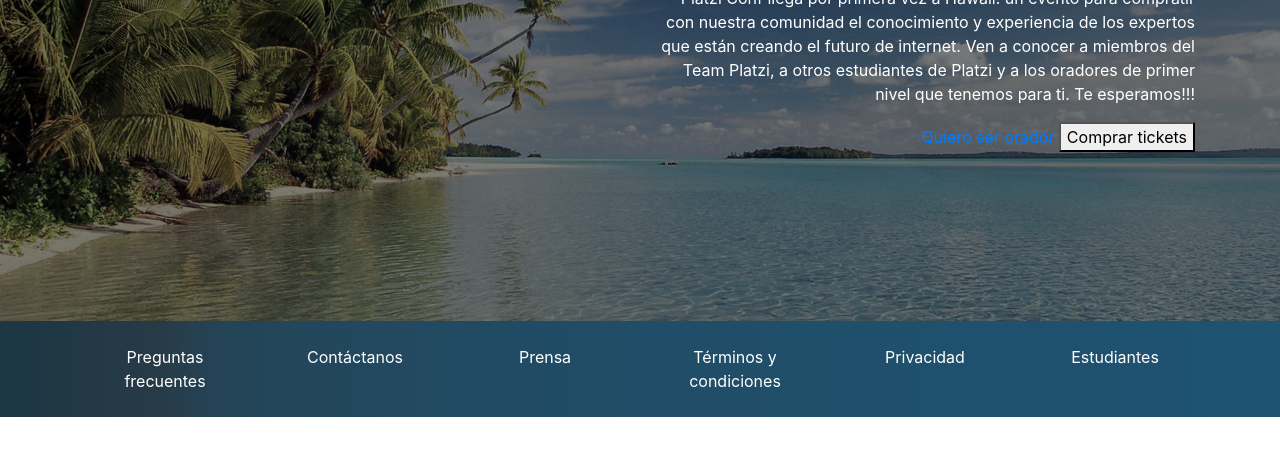
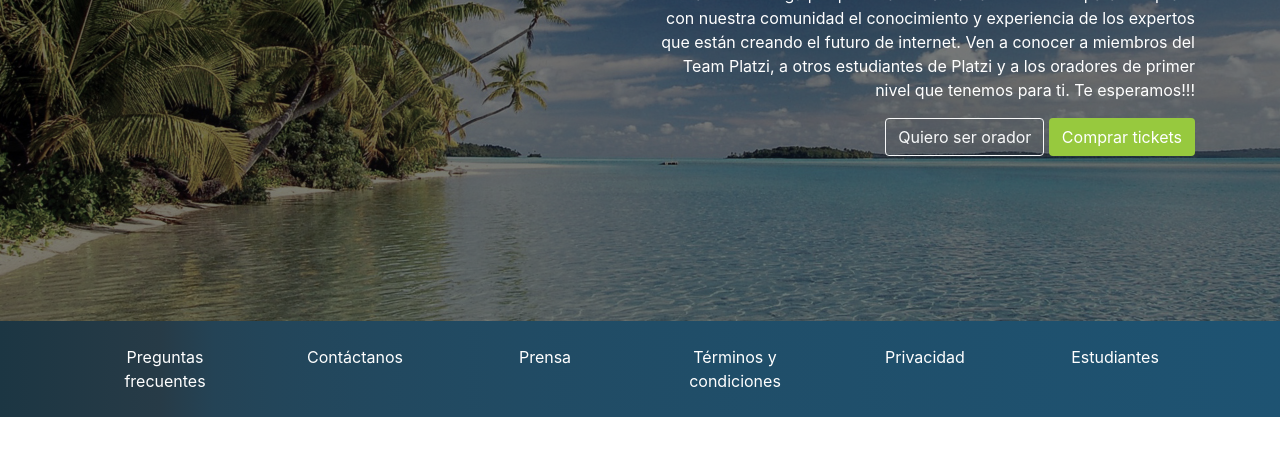
Before and after one commit to crvb0797/Bootstrap_platziconf_hawaii.github.io, a plain HTML site: page index.html in a window 1280 px wide. Shown: the part 295-750 px from the top of the page. Drawn offline with nearby package versions, Linux system fonts and the light colour scheme.

Commit message:
Se agregaron los estilos a los botones utilizando bootstrap

```diff
--- a/index.css
+++ b/index.css
@@ -1,5 +1,14 @@
 .text-platzi{
     color: #97c93e !important;
+}
+.btn-platzi{
+    background-color: #97c93e;
+    color: white;
+}
+
+.btn-platzi:hover{
+    background-color: #82ad36;
+    color: white;
 }
 
 #header img{
--- a/index.html
+++ b/index.html
@@ -70,8 +70,8 @@
                     Ven a conocer a miembros del Team Platzi, a otros estudiantes de Platzi
                     y a los oradores de primer nivel que tenemos para ti. Te esperamos!!!
                   </p>
-                  <a href="#">Quiero ser orador</a>
-                  <button type="button">Comprar tickets</button>
+                  <a href="#" class="btn btn-outline-light">Quiero ser orador</a>
+                  <button type="button" class="btn btn-platzi">Comprar tickets</button>
                 </div>
               </div>
             </div>
```
